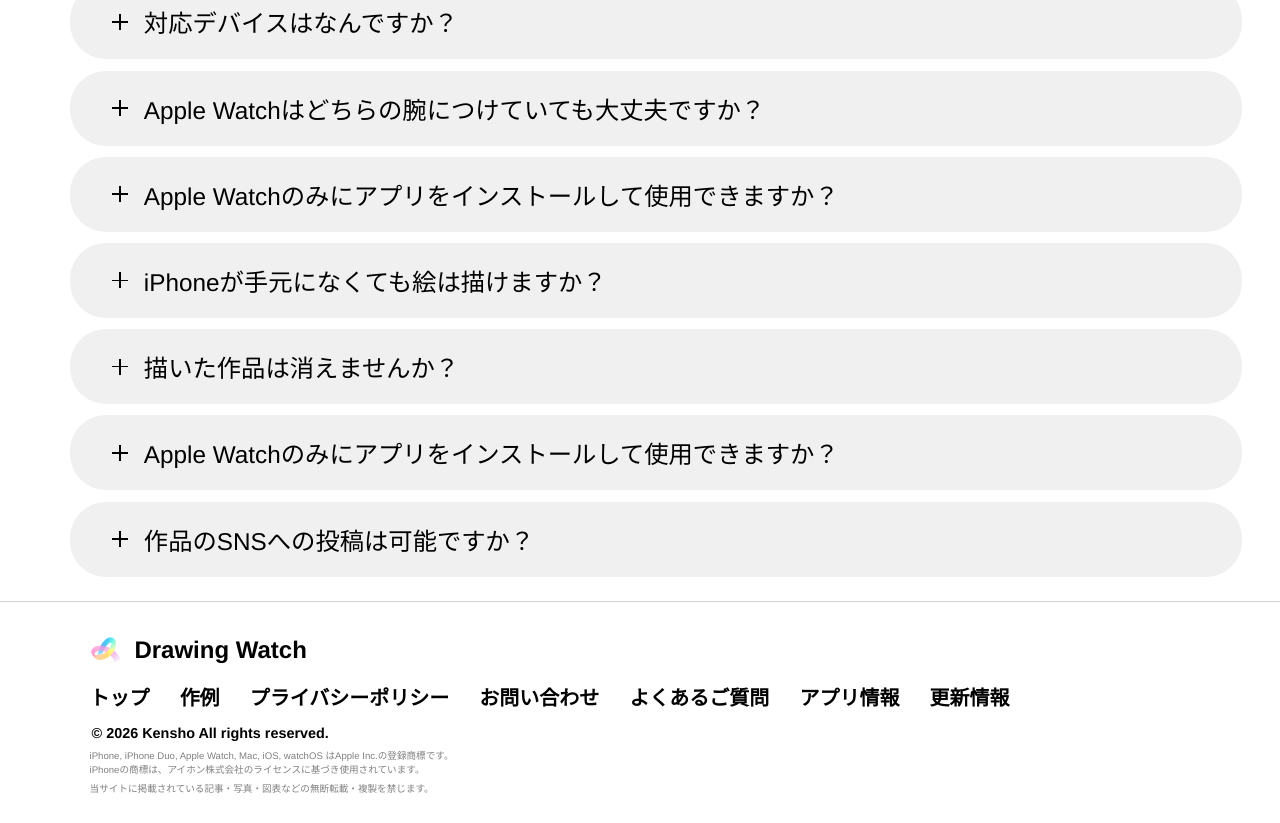
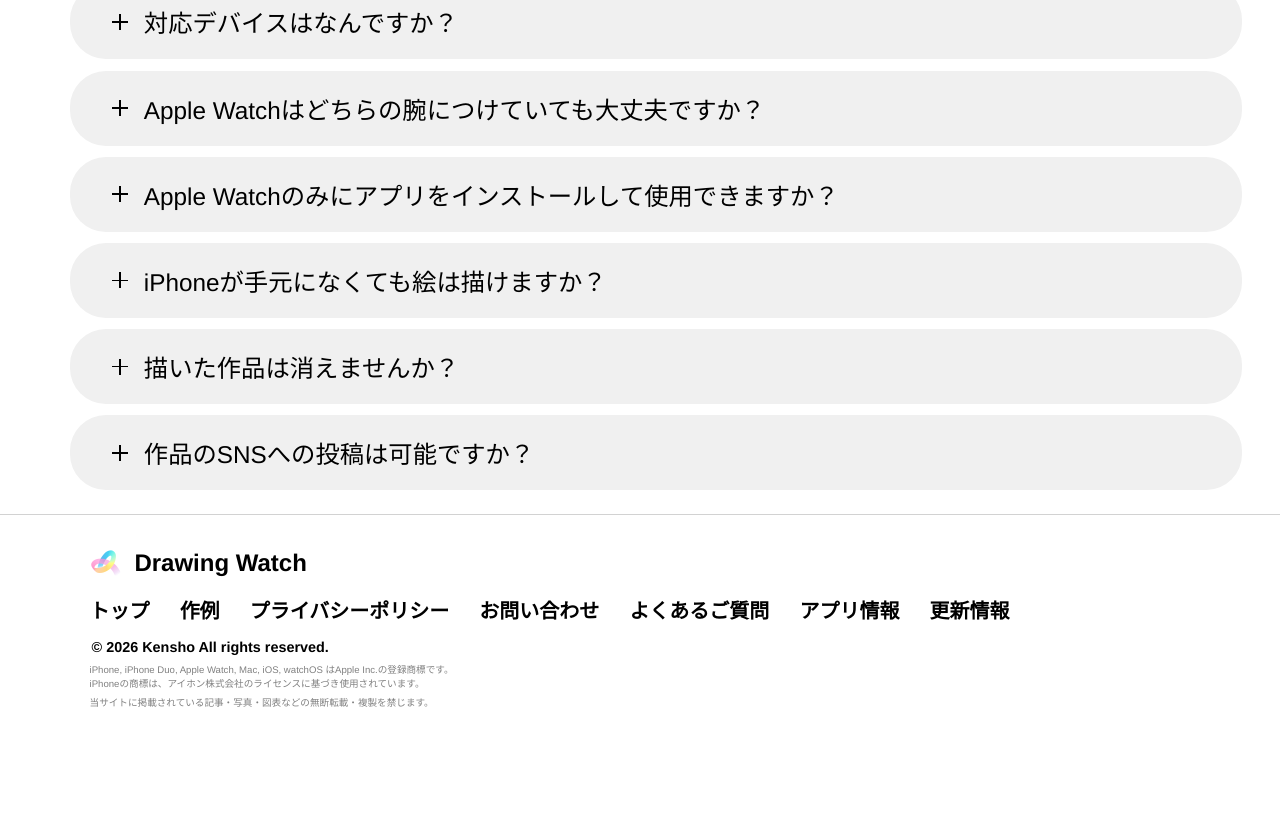
Before and after one commit to kensh000/drawingwatch, a plain HTML site: page faq.html in a window 1280 px wide. Shown: the part 520-1343 px from the top of the page. After the commit the page ends 1256 px from the top, so only its background shows below. Drawn offline with Linux system fonts and the light colour scheme.

Commit message:
Add files via upload

```diff
--- a/faq.html
+++ b/faq.html
@@ -204,23 +204,6 @@
             <details class="accordion">
                 <summary class="accordion_title">
                     <span class="accordion_icon" aria-hidden="true"></span>
-                    <h3 class="faq_subtitle">Apple Watchのみにアプリをインストールして使用できますか？</h3>
-                </summary>
-                <section class="accordion_body">
-                    <section id="accordion_content flow">
-                        <p class="details_p">Apple Watchのみにアプリをインストールするのはお勧めできません。
-                            <br>本アプリの最大の魅力は「Apple WatchとiPhoneの連携」です。iPhoneとApple Watchの両方にアプリをインストールすることで、メリットを最大限活かせます。
-                            <br>絵を描くこと自体は可能ですが、出力、タイトル変更、大きな画面での表示などがご利用いただけません。
-                        </p>
-                    </section>
-                </section>
-            </details>
-        </div>
-
-        <div class="accordions">
-            <details class="accordion">
-                <summary class="accordion_title">
-                    <span class="accordion_icon" aria-hidden="true"></span>
                     <h3 class="faq_subtitle">作品のSNSへの投稿は可能ですか？</h3>
                 </summary>
                 <section class="accordion_body">
```
